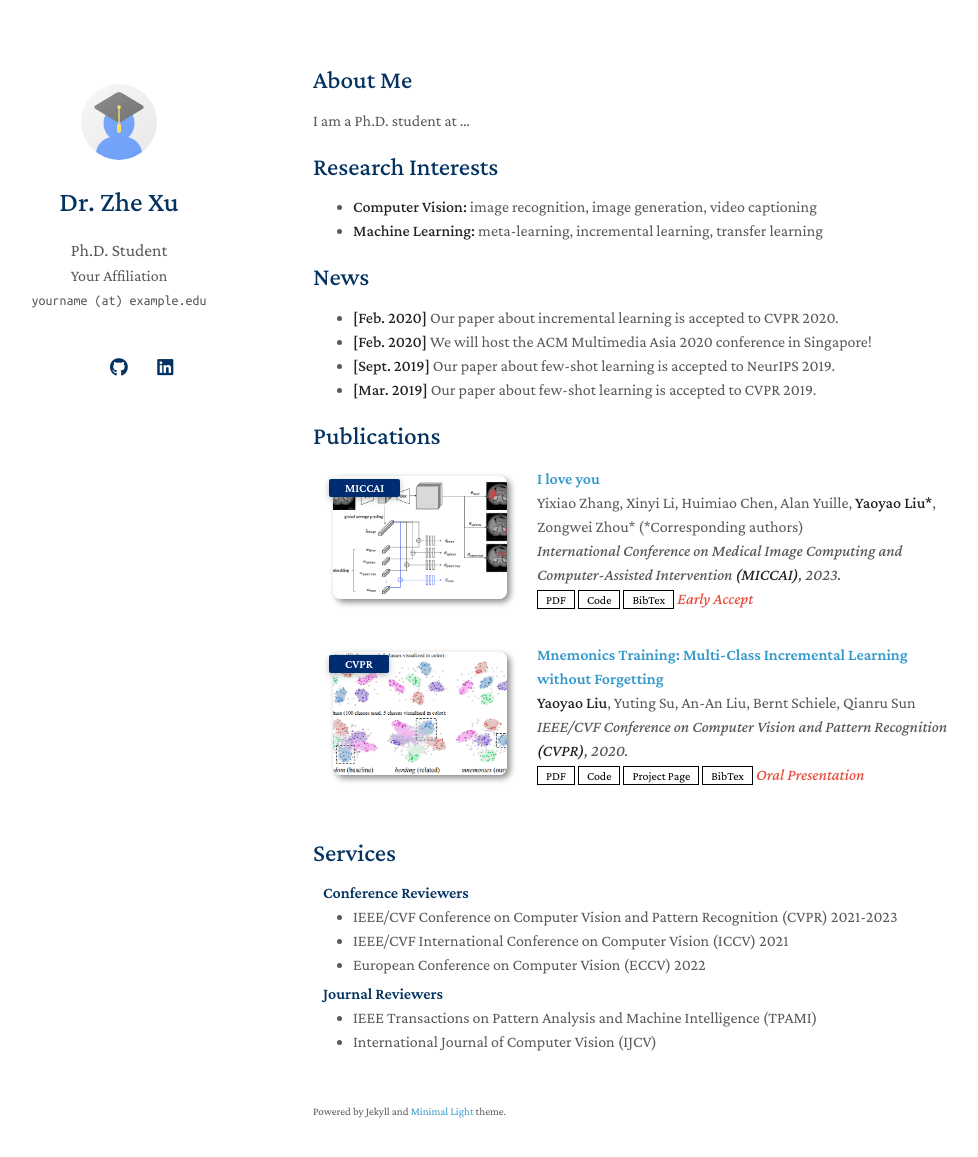
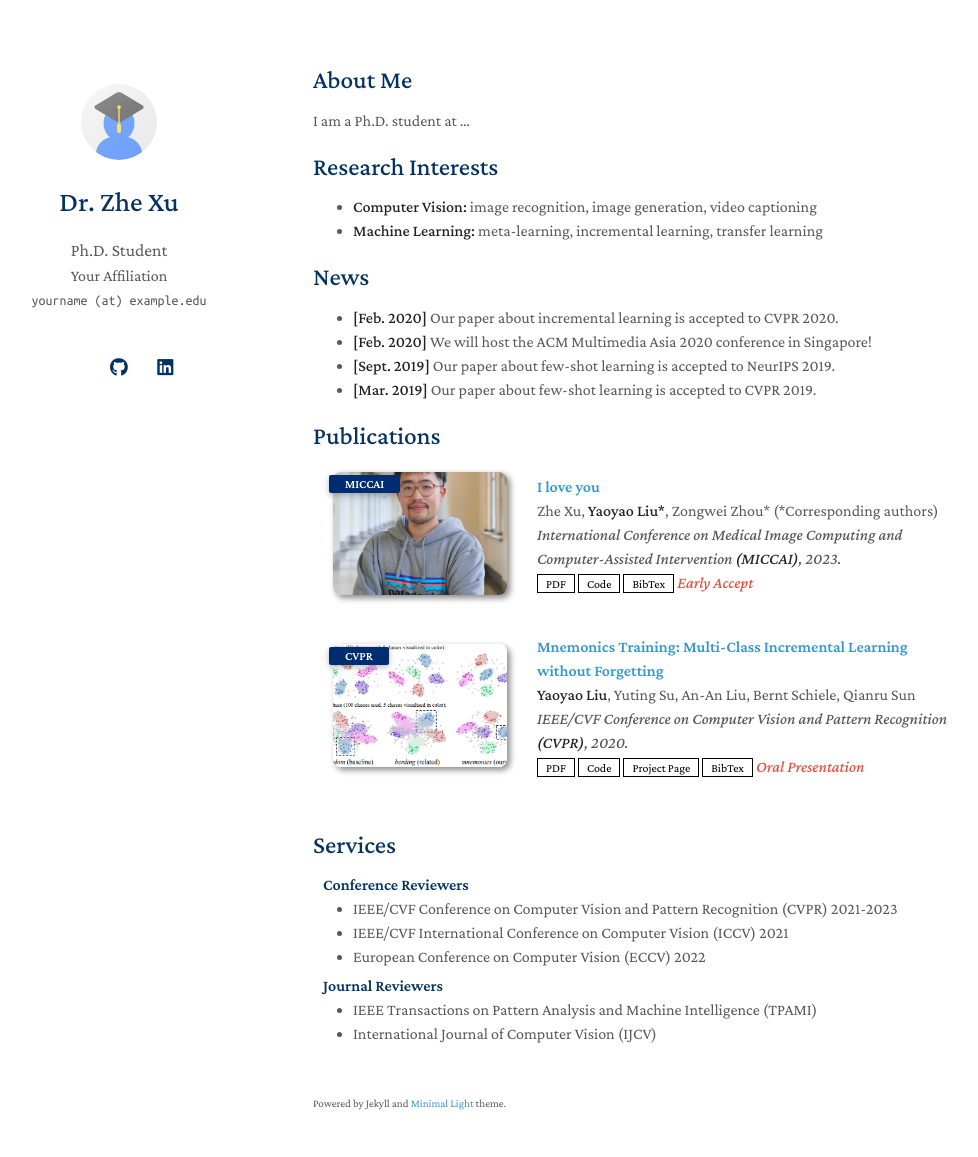
Before and after one commit to zhexuphd/home, a Jekyll site: the page built from index.md, in a window 1280 px wide and 1192 px high. Shown: the top 1157 px of the window, without its empty margins (157-1135 px from the left). Built offline with Jekyll 4.4.1, drawn with Linux system fonts in a browser that asks for light colours; a style sheet for code colours, icons or effects is not loaded; our own code applies the rules of GitHub Pages for plain Markdown files.

Commit message:
Update publications.yml

```diff
--- a/_data/publications.yml
+++ b/_data/publications.yml
@@ -1,13 +1,13 @@
 main:
 
   - title: I love you
-    authors: Yixiao Zhang, Xinyi Li, Huimiao Chen, Alan Yuille, <strong>Yaoyao Liu*</strong>, Zongwei Zhou* (*Corresponding authors)
+    authors: Zhe Xu, <strong>Yaoyao Liu*</strong>, Zongwei Zhou* (*Corresponding authors)
     conference_short: MICCAI
     conference: International Conference on Medical Image Computing and Computer-Assisted Intervention <strong>(MICCAI)</strong>, 2023.
     pdf: https://arxiv.org/pdf/2306.00988.pdf
     code: https://github.com/MrGiovanni/ContinualLearning
     bibtex: https://bib.yliu.me/MICCAI23.txt
-    image: ./assets/img/teaser_example_2.png
+    image: ./assets/img/headshota.jpg
     notes: Early Accept
 
   - title: "Mnemonics Training: Multi-Class Incremental Learning without Forgetting"
```
